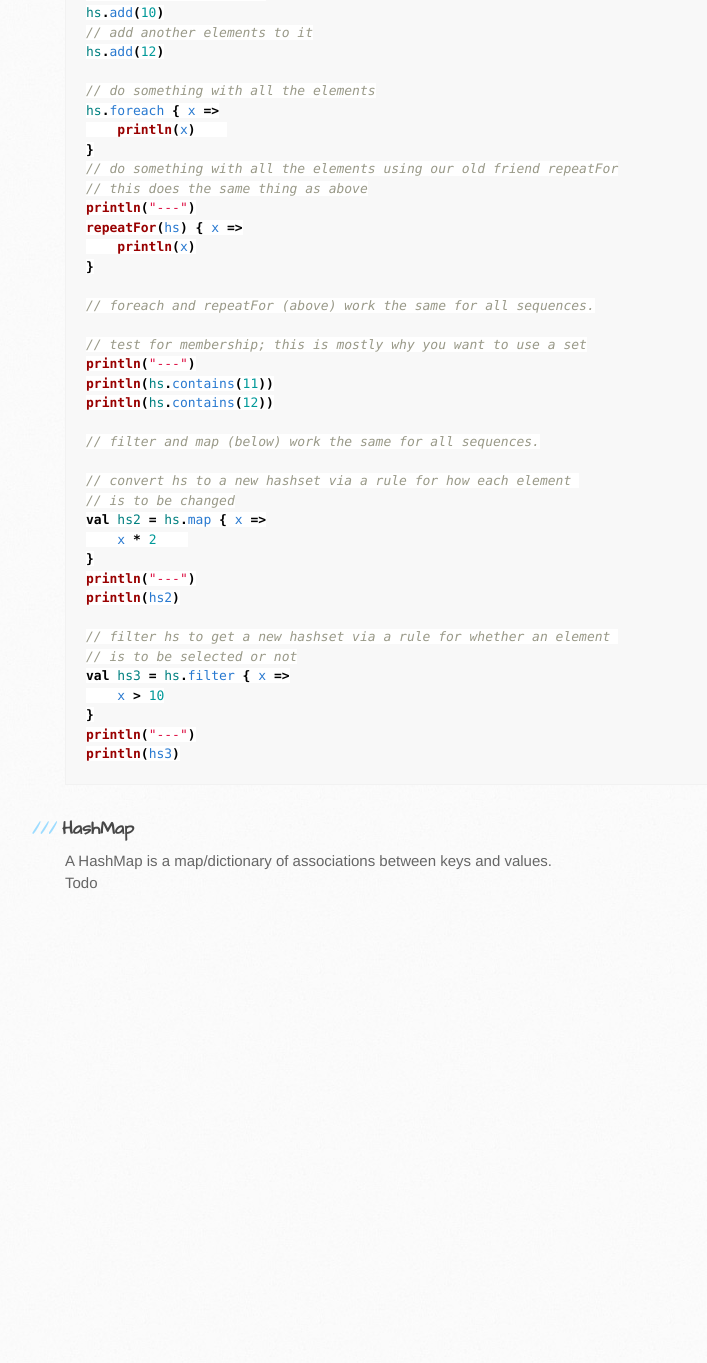
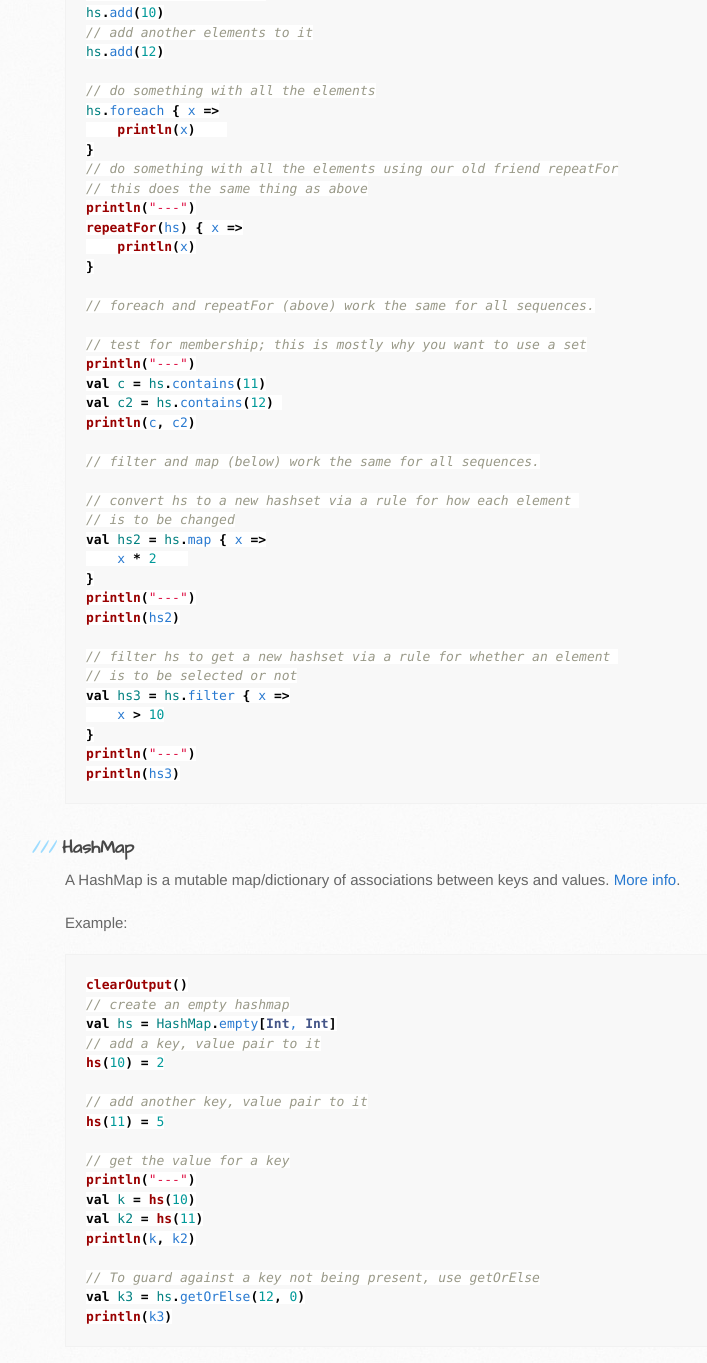
Before and after one commit to kojodoc/kojodoc.github.io, a Jekyll site: the page built from concepts/scala-collections.md, in a window 1280 px wide and 1400 px high, scrolled down 1428 px. Shown: the top 1363 px of the window, without its empty margins (105-812 px from the left). Built offline with Jekyll 4.4.1, drawn with Linux system fonts in a browser that asks for light colours; our own code applies the rules of GitHub Pages for plain Markdown files; the repository's description, which GitHub fills in, is left out; before the commit the page ends 2365 px from its top, so only the background shows below that; some of the changed text lies outside the part shown.

Commit message:
Add HashMap info.

````diff
--- a/concepts/scala-collections.md
+++ b/concepts/scala-collections.md
@@ -11,7 +11,7 @@ The Scala collections are predefined data-structures that are available to you t
 * [HashMap](#hashmap)
 
 ### ArrayBuffer
-An ArrayBuffer is a modifiable, indexed sequence of elements of a given type. [More info](https://alvinalexander.com/scala/arraybuffer-class-methods-syntax-examples-reference).
+An ArrayBuffer is a mutable (modifiable), indexed sequence of elements of a given type. [More info](https://alvinalexander.com/scala/arraybuffer-class-methods-syntax-examples-reference).
 
 Example usage:
 ```scala
@@ -51,7 +51,7 @@ println(ab3)
 ```
 
 ### HashSet
-A HashSet is a set of elements of a given type. A set is also an unordered sequence.
+A HashSet is a mutable set of elements of a given type. A set is an unordered sequence. [More info](https://alvinalexander.com/scala/scala-set-class-how-to-add-elements-cookbook-recipes).
 
 Example Usage:
 ```scala
@@ -78,8 +78,9 @@ repeatFor(hs) { x =>
 
 // test for membership; this is mostly why you want to use a set
 println("---")
-println(hs.contains(11))
-println(hs.contains(12))
+val c = hs.contains(11)
+val c2 = hs.contains(12)
+println(c, c2)
 
 // filter and map (below) work the same for all sequences.
 
@@ -101,5 +102,26 @@ println(hs3)
 ```
 
 ### HashMap
-A HashMap is a map/dictionary of associations between keys and values.
-Todo
+A HashMap is a mutable map/dictionary of associations between keys and values. [More info](https://alvinalexander.com/scala/how-to-add-update-remove-mutable-map-elements-scala-cookbook).
+
+Example:
+```scala
+clearOutput()
+// create an empty hashmap
+val hs = HashMap.empty[Int, Int]
+// add a key, value pair to it
+hs(10) = 2
+
+// add another key, value pair to it
+hs(11) = 5
+
+// get the value for a key
+println("---")
+val k = hs(10)
+val k2 = hs(11)
+println(k, k2)
+
+// To guard against a key not being present, use getOrElse
+val k3 = hs.getOrElse(12, 0)
+println(k3)
+```
````
